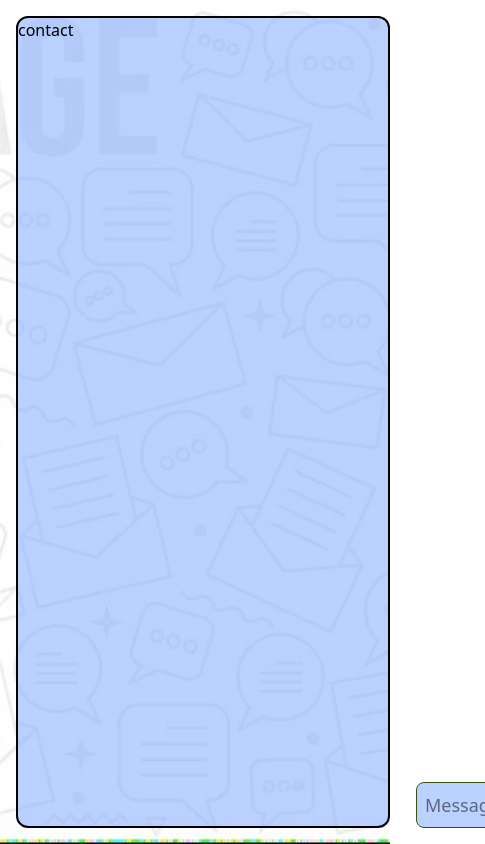
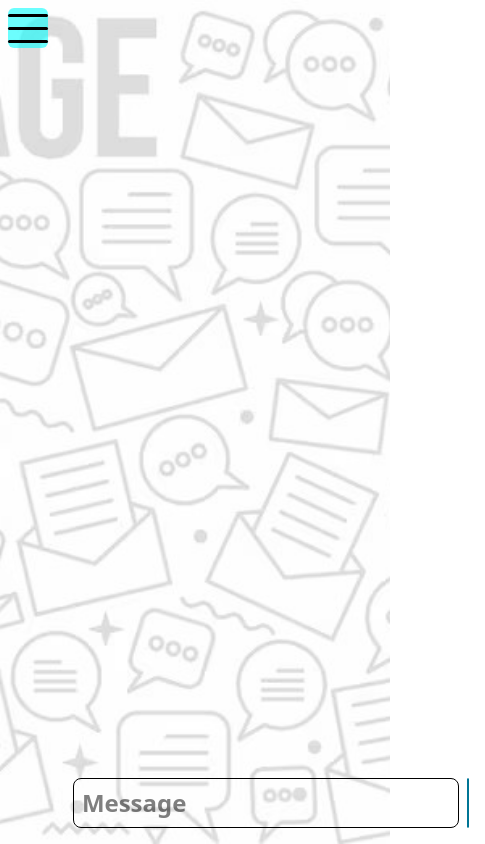
Before and after one commit to Paradva-Niraj/chat-app, a React (Vite) app: page / in a window 390 px wide. Shown: the whole page, 485 px wide, since content can reach past the window. Built offline with nearby package versions, Linux system fonts and the light colour scheme.

Commit message:
side pannel

```diff
--- a/src/App.jsx
+++ b/src/App.jsx
@@ -10,7 +10,7 @@ function App() {
 
   return (
     <>
-    <div className='flex min-h-screen min-w-screen bg-cover bg-center bg-no-repeat' style={{backgroundImage: "url('../../public/back-grond-3.jpg')" }}>
+    <div className='flex min-h-screen min-w-screen bg-cover bg-center bg-no-repeat' style={{backgroundImage: "url('../../public/back-grond-4.jpg')" }}>
       <ContactPanel />
       <div className="flex flex-1 items-end">
         <Input />
--- /dev/null
+++ b/src/Style/ContactPanel.css
@@ -0,0 +1,34 @@
+.contact{
+    border: 1px solid rgb(0, 0, 0);
+    padding:1%;
+    font-size:x-large;
+}
+
+.menu-box{
+    display: flex;
+    flex-direction: column;
+    height: 40px;
+    width: 45px;
+    background-color: rgba(0, 255, 255, 0.571);
+    margin: 1vh;
+    align-items: center;
+    justify-content: space-around;
+    transition: transform 0.3s ease;
+}
+
+.menu-box:hover{
+    transform: scale(1.05);
+}
+
+.line{
+    height: 3px;
+    width: 40px;
+    background-color: black;
+    transition: trasnform 0.03s ease;
+}
+
+@media (min-width:1024px) {
+    .menu-box{
+        display: none;
+    }
+}
--- a/src/Style/Input.css
+++ b/src/Style/Input.css
@@ -1,16 +1,3 @@
-.background{
-    background-color: rgba(137, 175, 255, 0.575);
+.Input{
+    height: 50px;
 }
-
-.background:hover,
-.background:focus{
-    border-color: rgb(0, 81, 255);
-}
-
-.background-button{
-    background-color: #94dfffb3;
-}
-
-.background-button:hover{
-    border-color: #00b3ff;
-}
--- a/src/components/ContactPanel.jsx
+++ b/src/components/ContactPanel.jsx
@@ -1,13 +1,18 @@
-import '../Style/Input.css'
+import '../Style/ContactPanel.css';
 
 function ContactPanel() {
     return (
         <>
-            <div className="h-screen-100 block md:hidden w-sm mt-4 ml-4 mb-4 rounded-xl background back border-2">
+            <div className="hidden lg:block h-screen-100 w-md mt-4 ml-4 mb-4 rounded-xl border-2 contact">
                 contact
             </div>
+            <div className="flex lg:hidden menu-box rounded-md">
+                <span className="line rounded-sm"></span>
+                <span className="line rounded-sm"></span>
+                <span className="line rounded-sm"></span>
+            </div>
         </>
-     );
+    );
 }
 
 export default ContactPanel;
--- a/src/components/Input.jsx
+++ b/src/components/Input.jsx
@@ -2,14 +2,14 @@ import '../Style/Input.css';
 
 function Input() {
     return (
-    <>
-        <div className="flex fixed bottom-0 w-full left-100 items-center">
-        <input type="text" name="" id="" placeholder="Message" className="h-lg w-4xl border ml-4 mr-2 mt-4 mb-4 p-2 text-lg rounded-lg cursor-text border-lime-900 background focus:outline-none"/>
-        <button className="h-lg w-24 md:w-45 border p-2 mt-4 mr-4 mb-4 text-lg rounded-lg background-button flex justify-center cursor-pointer ">
-            <img src="../../public/send-light.png" className="h-6" alt="" srcset="" />
-        </button>
-        </div>
-    </>
+        <>
+            <div className="Input flex w-full m-4">
+                <input type="text" name="Messmage" className="focus:border-blue-500 flex-1 border rounded-lg p-2 font-bold text-2xl "  id="" placeholder='Message' />
+                <button className="w-1/6 border border-cyan-700 flex justify-center items-center rounded-lg ml-2 hover:bg-blue-50">
+                    <img src="send-light.png" className="h-6" alt="" srcset="" />
+                </button>
+            </div>
+        </>
     );
 }
 
```
Also changed, not shown: public/back-grond-4.jpg (added).
